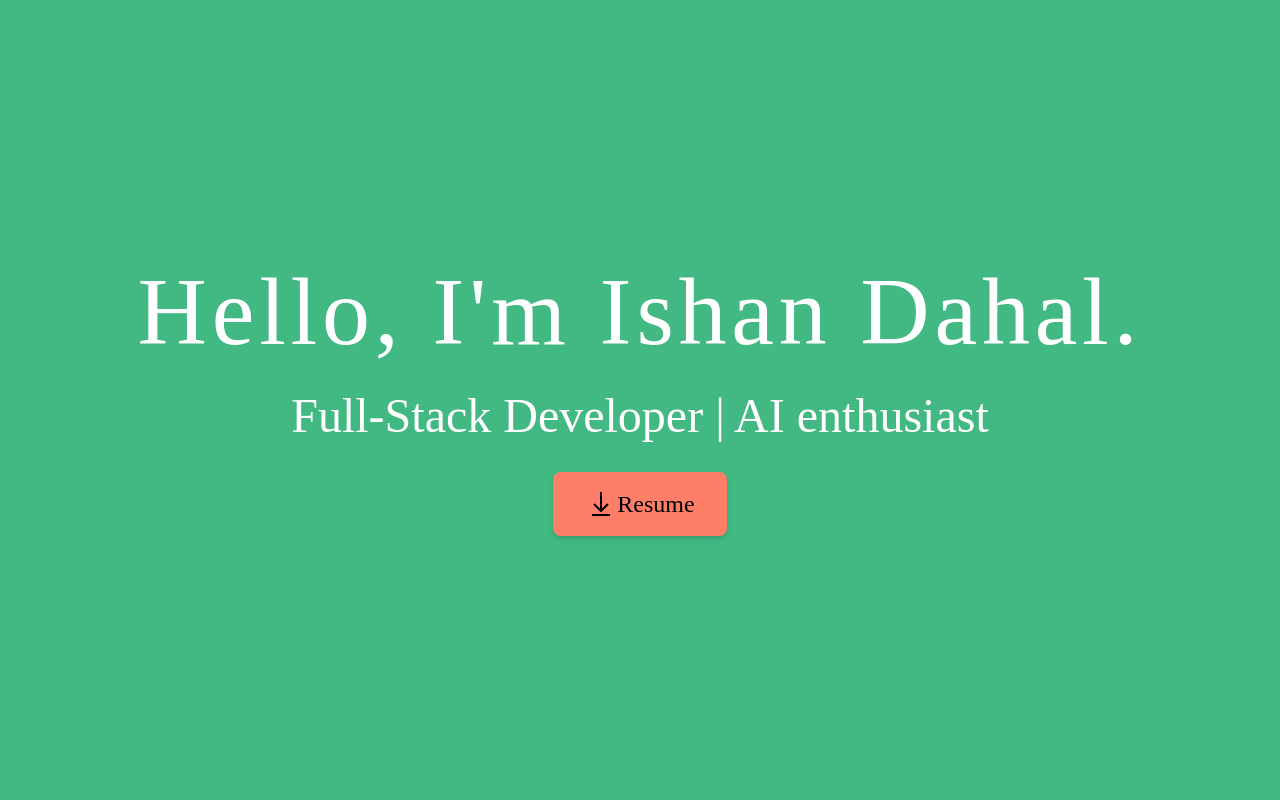
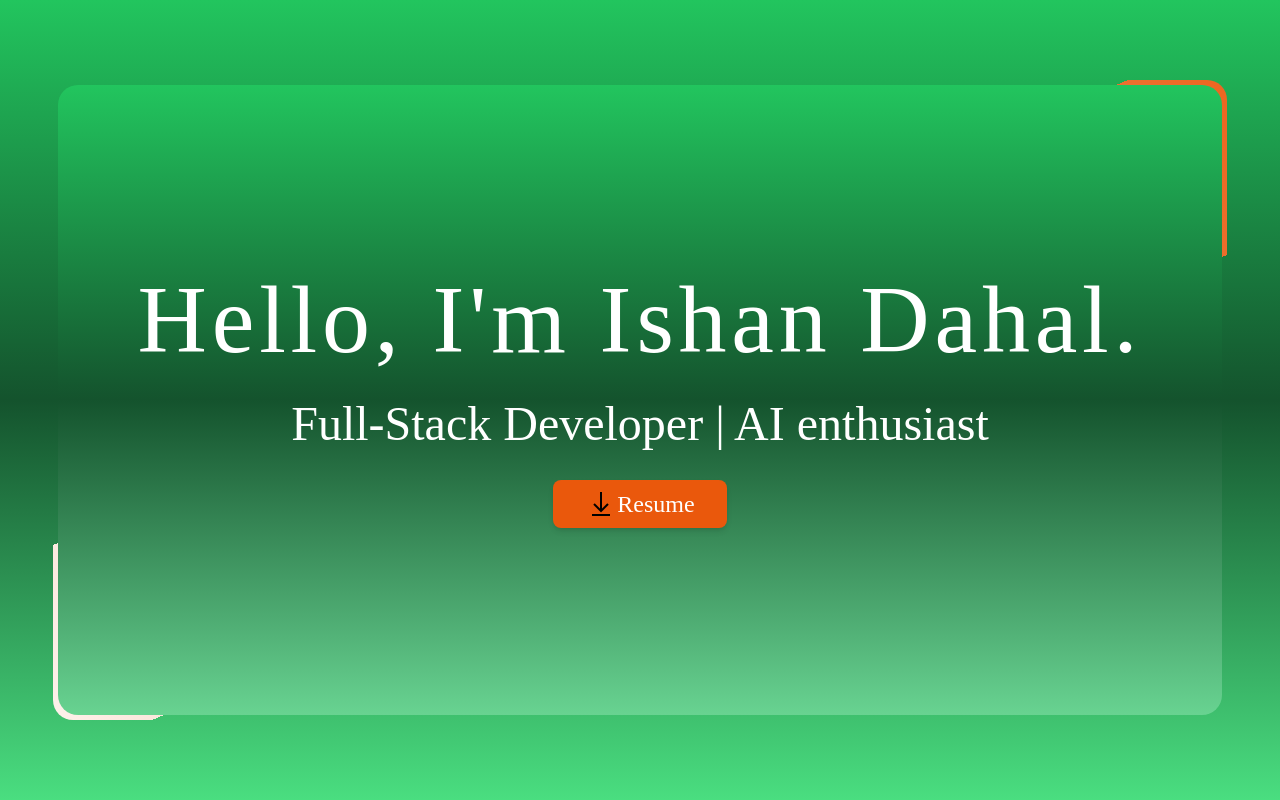
Before and after one commit to ishan72/portfolio, a React (Create React App) app: page / in a window 1280 px wide. Built offline with nearby package versions, Linux system fonts and the light colour scheme.

Commit message:
worked on hero page section

```diff
--- a/src/components/HomePageComponent.jsx
+++ b/src/components/HomePageComponent.jsx
@@ -14,8 +14,9 @@ function HomePage() {
     aTag.remove();
   };
   return (
-    <div className="min-h-screen h-screen bg-background1 text-white flex flex-col justify-center">
-      <div className="mx-auto w-11/12 text-center">
+    <div className="h-screen bg-gradient-to-t from-green-400 via-green-900 to-green-500 flex justify-center items-center">
+      <div className="w-11/12 h-4/5 text-center box">
+        <div className="h-full flex flex-col justify-center text-white z-10">
           <p className="text-5xl xl:text-8xl lg:tracking-wider lg:pb-4">
             Hello, I'm Ishan Dahal.
           </p>
@@ -25,7 +26,7 @@ function HomePage() {
           <div className="flex justify-center pt-8 text-white">
             <button
               onClick={() => handleDownloadButton()}
-            className="flex cursor-pointer shadow-md py-3 px-4 lg:py-4 lg:px-8 rounded-lg text-2xl bg-button2 text-black hover:opacity-80"
+              className="flex cursor-pointer shadow-md py-2 px-4 lg:py-2 lg:px-8 rounded-lg text-2xl bg-button2 hover:bg-gradient-to-r from-orange-600 via-orange-900 to-black"
             >
               <img src={downloadLogo} alt="Download icon" />
               <span>Resume</span>
@@ -33,6 +34,7 @@ function HomePage() {
           </div>
         </div>
       </div>
+    </div>
   );
 }
 
--- /dev/null
+++ b/src/components/ProjectCardComponent.jsx
@@ -0,0 +1,7 @@
+import React from "react";
+
+function ProjectCardComponent() {
+  return <div>ProjectCardComponent</div>;
+}
+
+export default ProjectCardComponent;
--- a/src/components/ProjectList.jsx
+++ b/src/components/ProjectList.jsx
@@ -4,9 +4,11 @@ import StackDisplayComponent from "./StackDisplayComponent";
 
 function ProjectList() {
   return (
-    <div className="flex flex-col justify-center h-4/5 bg-warmBeige">
+    <div className="h-screen bg-white">
       <div className="md:w-11/12 md:mx-auto">
-        <h1 className="text-2xl md:text-4xl text-navyBlue">Projects</h1>
+        <h1 className="text-2xl md:text-4xl lg:text-6xl pt-4 text-button2 text-center">
+          Projects
+        </h1>
       </div>
       <div className="w-11/12 mx-auto mt-2 md:mt-4">
         <div className="hidden md:inline-block md:flex md:flex-wrap text-center py-2 text-burgundry text-2xl">
--- a/src/index.css
+++ b/src/index.css
@@ -2,7 +2,6 @@
 @tailwind components;
 @tailwind utilities;
 @import url("https://fonts.googleapis.com/css2?family=Bebas+Neue&family=Inconsolata:wght@600&family=Lato:ital,wght@0,300;1,900&family=Oswald:wght@700&display=swap");
-
 * {
   scrollbar-width: thin;
 }
@@ -21,3 +20,37 @@
   border-radius: 10px;
   /* border: 3px solid "#EDF1D6"; */
 }
+
+.box {
+  position: relative;
+  border-radius: 20px;
+  overflow: hidden;
+  display: flex;
+  justify-content: center;
+  align-items: center;
+}
+
+.box::before {
+  content: "";
+  position: absolute;
+  width: 200px;
+  height: 250%;
+  background-image: linear-gradient(to top, #ea580c, #ffffff);
+  animation: animate 8s linear infinite;
+}
+.box::after {
+  content: "";
+  position: absolute;
+  background: linear-gradient(to top, #68d391, #14532d, #22c55e);
+  inset: 5px;
+  border-radius: 20px;
+}
+
+@keyframes animate {
+  0% {
+    transform: rotate(0deg);
+  }
+  100% {
+    transform: rotate(360deg);
+  }
+}
--- a/tailwind.config.js
+++ b/tailwind.config.js
@@ -6,15 +6,17 @@ module.exports = {
       fontFamily: {
         arapey: ["Arapey"],
       },
+      keyframes: {
+        bgAnimation: {},
+      },
       colors: {
         background1: "#42b883",
         text1: "#35495e",
         button1: "#347474",
-        button2: "#ff7e67",
+        button2: "#ea580c",
         background: "#EDF1D6",
         warmBeige: "#F2EFE9",
         lightGreen: "#9DC08B",
-        green: "#609966",
         darkGreen: "#40513B",
         color2: "#171720",
         color3: "#23232A",
```
Also changed, not shown: src/assets/logos/baclground.png (added), 1 other file (tests, documents, lock files or other folders). Lines whose indentation alone changed are shown as unchanged.
